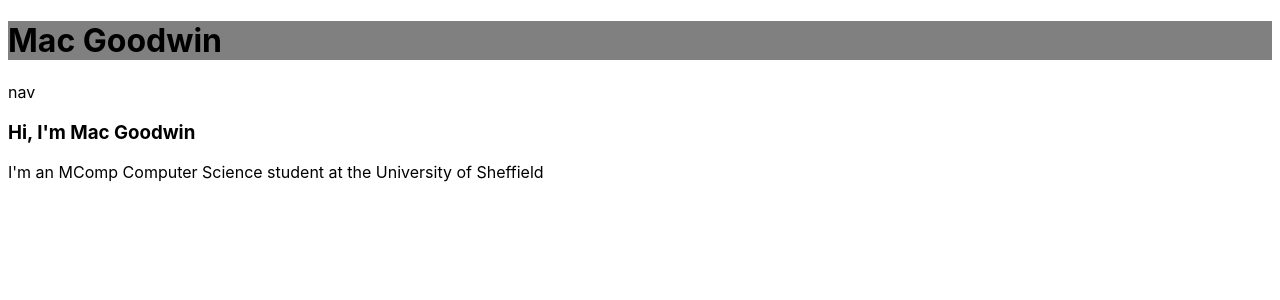
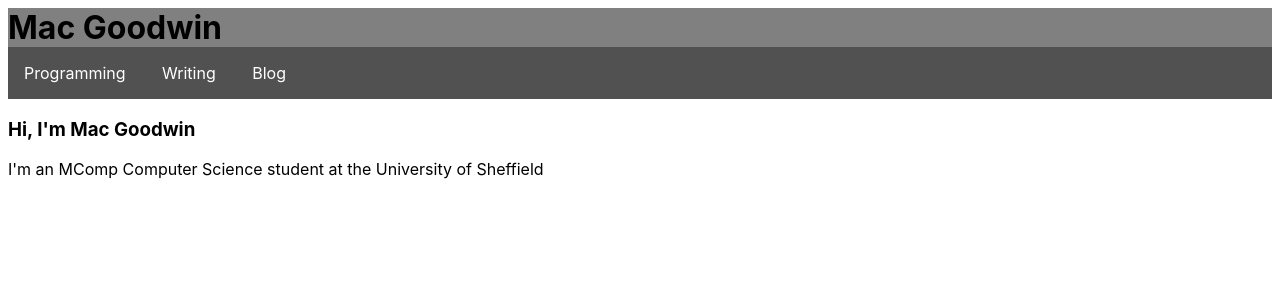
Before and after one commit to Twigonometry/mac-goodwin.com, a Jekyll site: the page built from mac-goodwin/index.html, in a window 1280 px wide. Shown: the top 300 px of the page. Built offline with Jekyll 4.4.1, drawn with Linux system fonts in a browser that asks for light colours.

Commit message:
Basic navbar and styling

```diff
--- /dev/null
+++ b/mac-goodwin/_includes/nav.html
@@ -0,0 +1,7 @@
+<nav class="nav">
+    <ul>
+        <a href=#>Programming</a>
+        <a href=#>Writing</a>
+        <a href=#>Blog</a>
+    </ul>
+</nav>
--- a/mac-goodwin/_includes/nav.md
+++ /dev/null
@@ -1,3 +0,0 @@
-<nav>
-    <p>nav</p>
-</nav>
--- a/mac-goodwin/_layouts/default.html
+++ b/mac-goodwin/_layouts/default.html
@@ -10,7 +10,7 @@
     <body>
         {% include banner.html %}
 
-        {% include nav.md %}
+        {% include nav.html %}
 
         <main>
             {{ content }}
--- a/mac-goodwin/_sass/main.scss
+++ b/mac-goodwin/_sass/main.scss
@@ -11,8 +11,35 @@ body {
 .banner {
   width: 100%;
   background-color: grey;
+  padding: 0;
+  margin: 0;
+  border: 0;
 }
 
-p {
-  color: red($color: #ff0000);
+.nav {
+  width: 100%;
+  background-color: rgb(81, 81, 81);
+  padding: 0;
+  margin: 0;
+  border: 0;
 }
+
+.nav ul a {
+  text-decoration: none;
+  color: white;
+  display: inline-block;
+  border: 1em;
+  border-top: 2em;
+  border-bottom: 2em;
+  padding: 1em;
+}
+
+.nav ul a:visited {
+  color: white;
+}
+
+.banner h1, .nav ul {
+  padding: 0;
+  margin: 0;
+  border: 0;
+}
--- a/mac-goodwin/index.html
+++ b/mac-goodwin/index.html
@@ -4,4 +4,4 @@ title: {{ site.title }}
 description: {{ site.description }}
 ---
 
-{% include index_content.md %}
+{% include index_content.html %}
```
Also changed, not shown: mac-goodwin/_includes/index_content.html (renamed from mac-goodwin/_includes/index_content.md).
